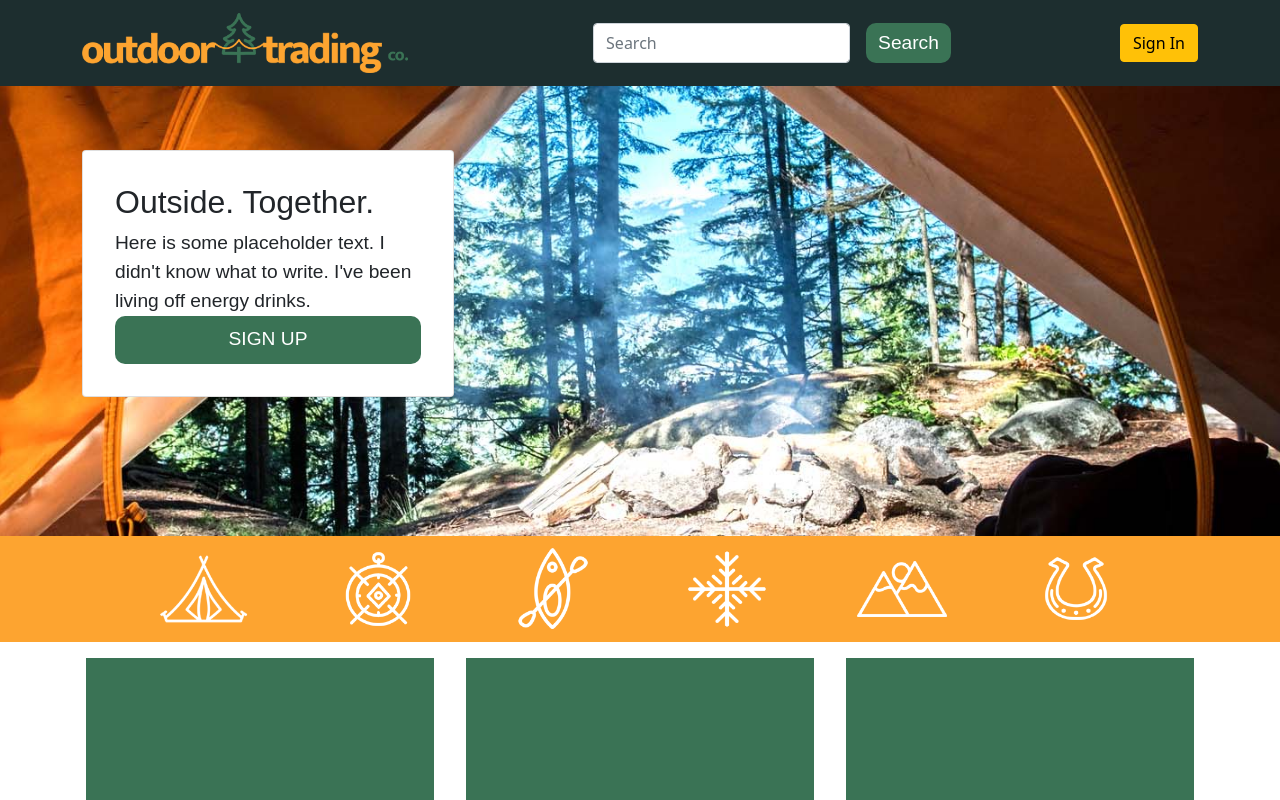
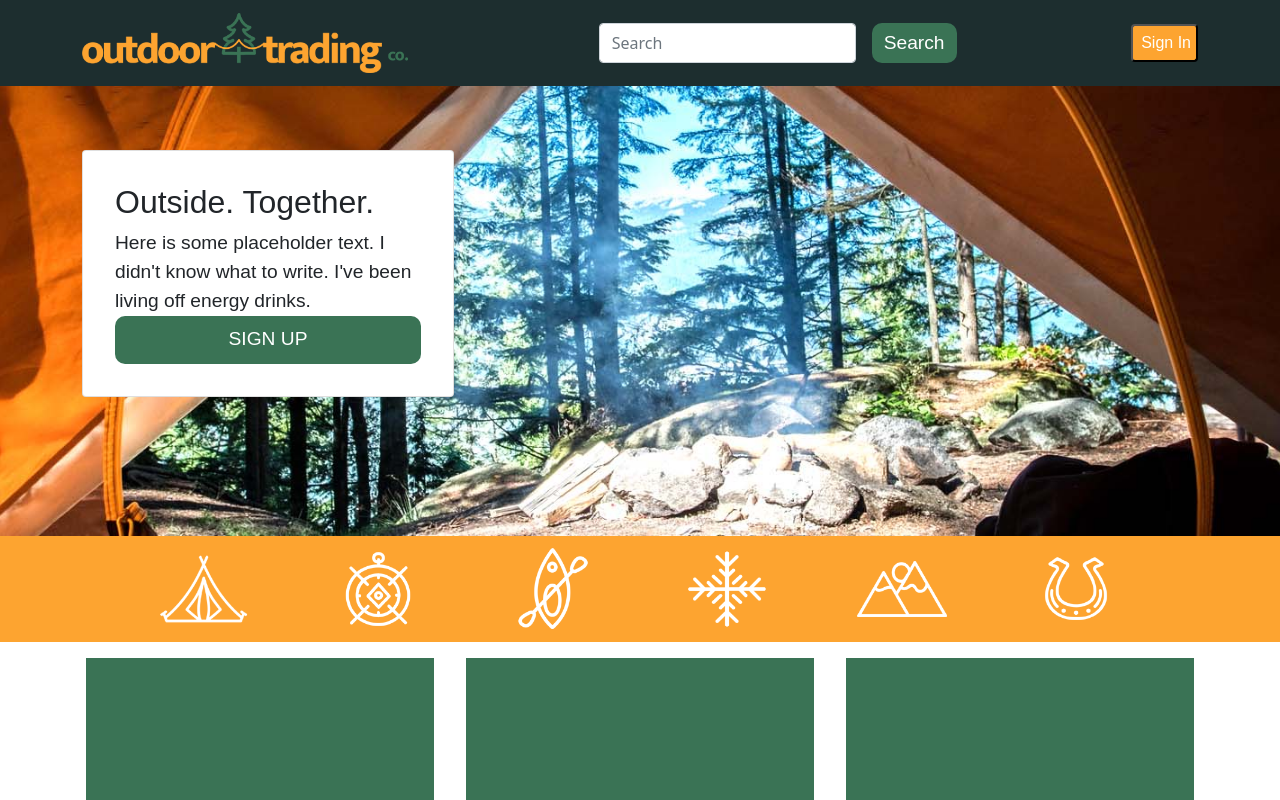
Before and after one commit to NeedaMehmud/outdoor-trading-co, a React (Create React App) app in the folder client/: page / in a window 1280 px wide. Shown: the top 800 px of the page. Built offline with nearby package versions, Linux system fonts and the light colour scheme.

Commit message:
added styling to sign in  page

```diff
--- a/client/src/components/Login.js
+++ b/client/src/components/Login.js
@@ -21,7 +21,7 @@ function Login() {
                     <input type="email" class="form-control" id="exampleFormControlInput2" placeholder="Password" />
                 </div>
                 <div>
-                    <button type="submit" class="signin-button">Sign In</button>
+                    <button type="submit" class="rounded signin-button">Sign In</button>
                 </div>
             </form>
         </div>
--- a/client/src/components/Nav.js
+++ b/client/src/components/Nav.js
@@ -41,7 +41,7 @@ class Nav extends React.Component {
           </button>
         </form>
 
-        {this.state.clicked ? <Login /> : <button onClick={this.handleClick} type="submit" class="btn btn-warning">Sign In</button>}
+        {this.state.clicked ? <Login /> : <button onClick={this.handleClick} type="submit" class="rounded signin-button">Sign In</button>}
       </div>
     </Navbar>
     );
--- a/client/src/style/SignIn.css
+++ b/client/src/style/SignIn.css
@@ -1,3 +1,8 @@
 .signin-button {
-    background-color: #fda430;;
-  }
+  background-color: #fda430;
+  text-align: center;
+  color: white;
+  padding: 5px 5px 5px 8px;
+  font-family: "Hind Vadodara", sans-serif;
+  font-size: medium;
+}
```
